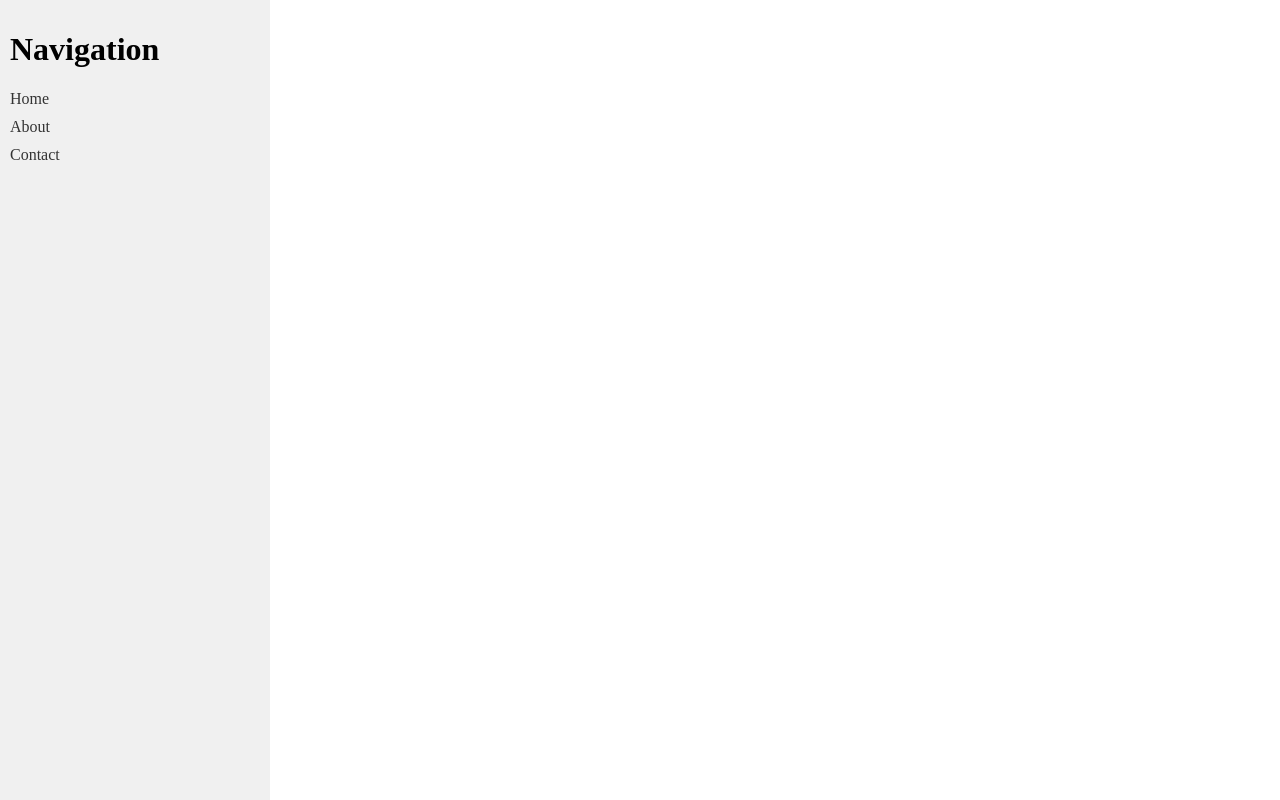
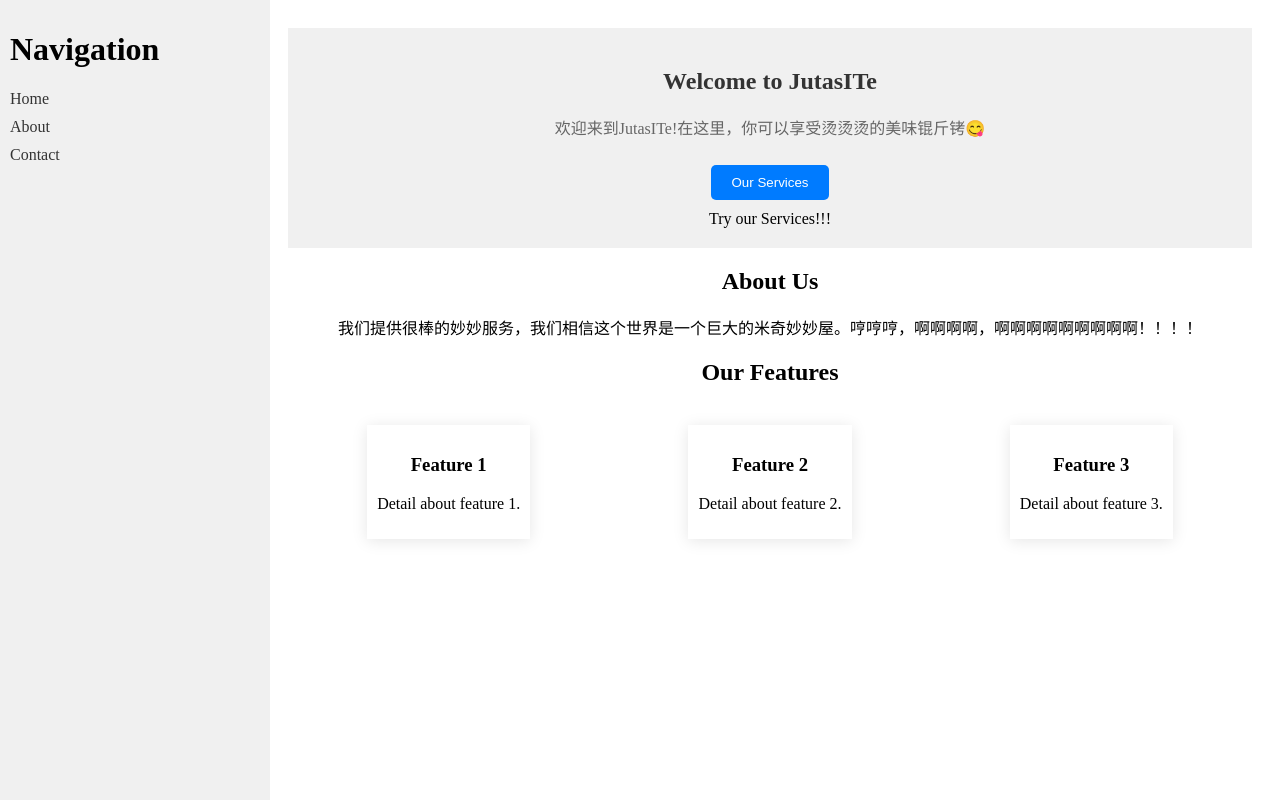
Before and after one commit to JoecosB/TestFlaskApp, a Vue app in the folder frontend/: page / in a window 1280 px wide. Built offline with nearby package versions, Linux system fonts and the light colour scheme.

Commit message:
Setup MainPage basics

```diff
--- a/frontend/public/index.html
+++ b/frontend/public/index.html
@@ -1,11 +1,14 @@
 <!DOCTYPE html>
 <html lang="zh-Hans">
+
 <head>
     <meta charset="UTF-8">
     <meta name="viewport" content="width=device-width, initial-scale=1.0">
-    <title>吴珂锐</title>
+    <title>JutasITe</title>
 </head>
+
 <body>
-<div id="app"></div>
+    <div id="app"></div>
 </body>
+
 </html>
--- a/frontend/src/App.vue
+++ b/frontend/src/App.vue
@@ -2,8 +2,8 @@
   <div id="app">
     <sideBar/>
     <div class="main-content">
+      <router-view/>
     </div>
-    <router-view/>
   </div>
 </template>
 
--- a/frontend/src/components/HomePage.vue
+++ /dev/null
@@ -1,12 +0,0 @@
-<template>
-  <div>
-    <h1>Home Page</h1>
-    <p>Welcome to the home page!</p>
-  </div>
-</template>
-
-<script>
-export default {
-  name: 'HomePage'
-}
-</script>
--- /dev/null
+++ b/frontend/src/components/Pages/HomePage.vue
@@ -0,0 +1,86 @@
+<template>
+  <div class="home-page">
+    <section class="hero">
+      <h1>Welcome to JutasITe</h1>
+      <p>欢迎来到JutasITe!在这里，你可以享受烫烫烫的美味锟斤铐😋</p>
+      <button @click="navigateTo('services')">Our Services</button>
+      <div>Try our Services!!!</div>
+    </section>
+    <section class="about">
+      <h2>About Us</h2>
+      <p>我们提供很棒的妙妙服务，我们相信这个世界是一个巨大的米奇妙妙屋。哼哼哼，啊啊啊啊，啊啊啊啊啊啊啊啊啊！！！！</p>
+    </section>
+    <section class="features">
+      <h2>Our Features</h2>
+      <div class="features-container">
+        <div class="feature">
+          <h3>Feature 1</h3>
+          <p>Detail about feature 1.</p>
+        </div>
+        <div class="feature">
+          <h3>Feature 2</h3>
+          <p>Detail about feature 2.</p>
+        </div>
+        <div class="feature">
+          <h3>Feature 3</h3>
+          <p>Detail about feature 3.</p>
+        </div>
+      </div>
+    </section>
+  </div>
+</template>
+
+<script>
+export default {
+  name: 'HomePage',
+  methods: {
+    navigateTo(page) {
+      this.$router.push({ name: page });
+    }
+  }
+}
+</script>
+
+<style scoped>
+.home-page {
+  text-align: center;
+}
+
+.hero {
+  background-color: #f0f0f0;
+  padding: 20px;
+}
+
+.hero h1 {
+  color: #333;
+}
+
+.hero p {
+  color: #666;
+}
+
+.features-container {
+  display: flex;
+  justify-content: space-around;
+}
+
+.feature {
+  margin: 20px;
+  padding: 10px;
+  box-shadow: 0 2px 15px rgba(0,0,0,0.1);
+}
+
+button {
+  margin: 10px;
+  padding: 10px 20px;
+  background-color: #007BFF;
+  color: white;
+  border: none;
+  border-radius: 5px;
+  cursor: pointer;
+}
+
+button:hover {
+  background-color: #0056b3;
+}
+</style>
--- /dev/null
+++ b/frontend/src/components/Pages/TrollPage.vue
@@ -0,0 +1,12 @@
+<template>
+  <div>
+    <h1>What???</h1>
+    <p>How did you do that???</p>
+  </div>
+</template>
+
+<script>
+export default {
+  name: 'TrollPage'
+}
+</script>
--- a/frontend/src/router/index.js
+++ b/frontend/src/router/index.js
@@ -1,8 +1,9 @@
 import { createRouter, createWebHistory } from 'vue-router';
 
 // 引入组件
-import HomePage from '../components/HomePage.vue';
-import AboutPage from '../components/AboutPage.vue';
+import HomePage from '@/components/Pages/HomePage.vue';
+import AboutPage from '@/components/Pages/AboutPage.vue';
+import TrollPage from "@/components/Pages/TrollPage.vue";
 
 // 定义路由
 const routes = [
@@ -15,6 +16,11 @@ const routes = [
     path: '/about',
     name: 'About',
     component: AboutPage
+  },
+  {
+    path: '/troll',
+    name: 'Troll',
+    component: TrollPage
   }
 ];
 
```
Also changed, not shown: frontend/src/components/Pages/AboutPage.vue (renamed from frontend/src/components/AboutPage.vue), frontend/src/components/test.vue (deleted).
